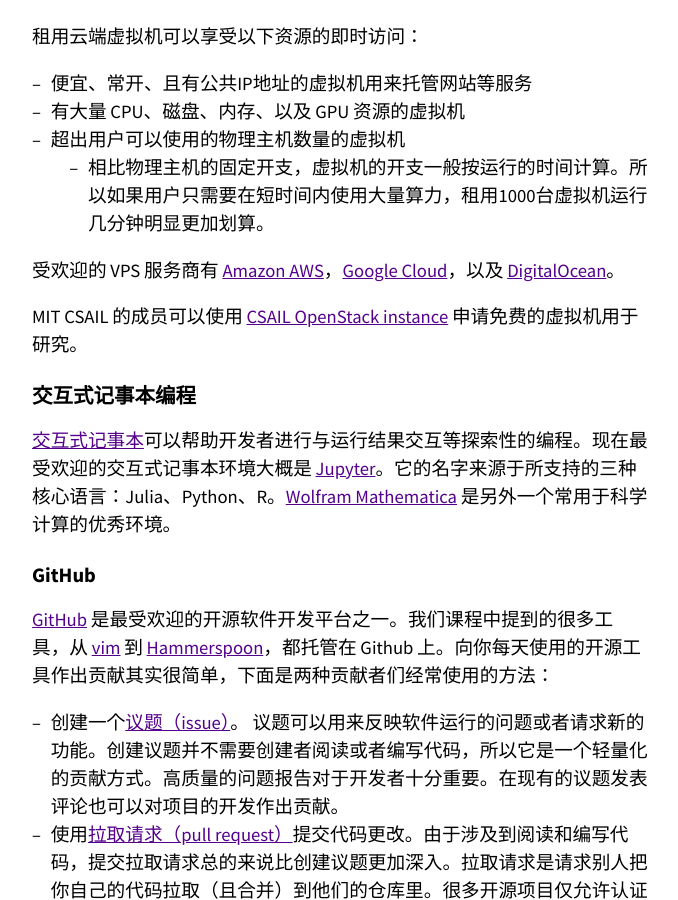
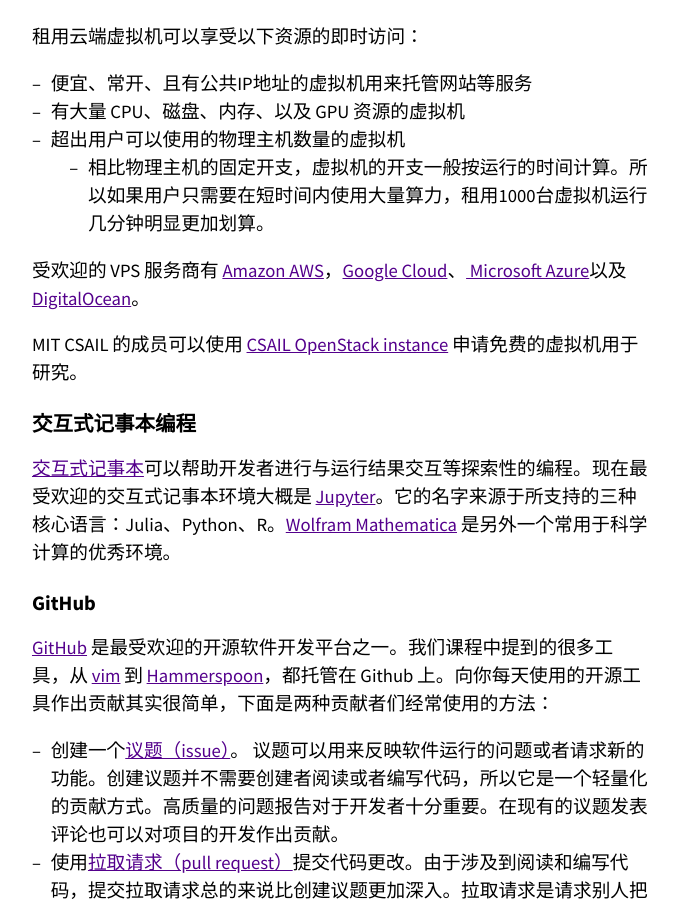
Before and after one commit to missing-semester-cn/missing-semester-cn.github.io, a Jekyll site: the page built from _2020/potpourri.md, in a window 1280 px wide and 900 px high, scrolled down 9757 px. Shown: the whole window, without its empty margins (300-978 px from the left). Built offline with Jekyll 4.4.1, drawn with Linux system fonts in a browser that asks for light colours.

Commit message:
[upstream sync] ec4db15

```diff
--- a/_2020/potpourri.md
+++ b/_2020/potpourri.md
@@ -236,8 +236,7 @@
 - 超出用户可以使用的物理主机数量的虚拟机
   - 相比物理主机的固定开支，虚拟机的开支一般按运行的时间计算。所以如果用户只需要在短时间内使用大量算力，租用1000台虚拟机运行几分钟明显更加划算。
 
-受欢迎的 VPS 服务商有 [Amazon AWS](https://aws.amazon.com/)，[Google Cloud](https://cloud.google.com/)，以及
-[DigitalOcean](https://www.digitalocean.com/)。
+受欢迎的 VPS 服务商有 [Amazon AWS](https://aws.amazon.com/)，[Google Cloud](https://cloud.google.com/)、[ Microsoft Azure](https://azure.microsoft.com/)以及[DigitalOcean](https://www.digitalocean.com/)。
 
 MIT CSAIL 的成员可以使用 [CSAIL OpenStack instance](https://tig.csail.mit.edu/shared-computing/open-stack/)
 申请免费的虚拟机用于研究。
```
